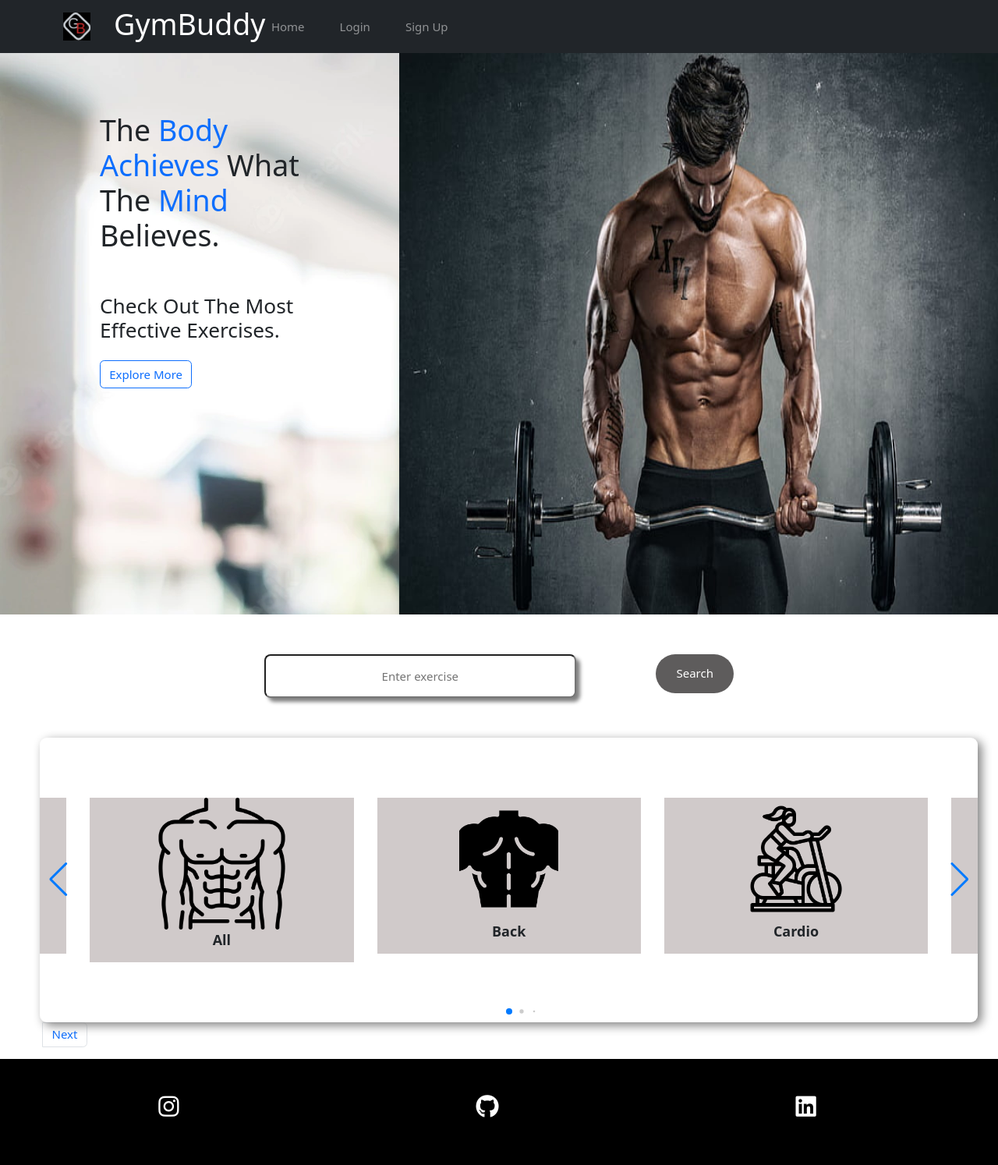
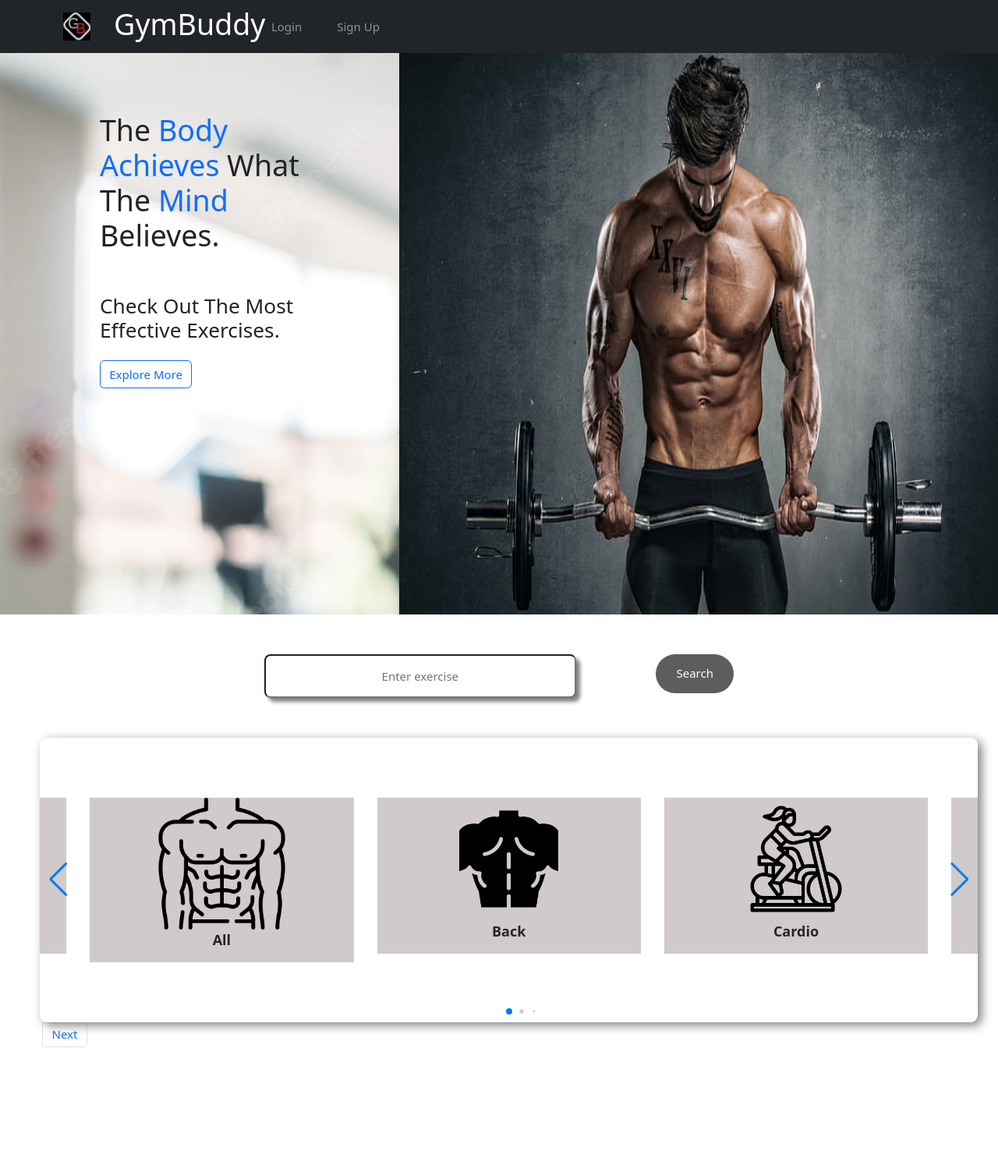
Before and after one commit to Asanti0116/GB2CURRENT, a Flask app: page /workouts in a window 1280 px wide. Shown: the whole page at 78% size. After the commit the page ends 1343 px from the top, so only its background shows below. Run offline with Flask 3, Linux system fonts and the light colour scheme; some libraries are stand-ins or nearby versions.

Commit message:
finishing touches to get it submitted

```diff
--- a/main.py
+++ b/main.py
@@ -114,9 +114,7 @@ def home():
     return render_template('index.html')
 
 
-@app.route('/home')
-def homepage():
-    return render_template('home.html')
+
 
 
 @ app.route('/about')
--- a/templates/about.html
+++ b/templates/about.html
@@ -2,7 +2,7 @@
 {% block content %}
 <div class="bgimg">
     <div class="caption">
-        <span class="border">Gym Buddy was greated so that you can stay motivated and have less stress spending time thinking of what you're going to do in the gym</span>
+        <span class="border">Gym Buddy was created so that you can stay motivated and have less stress spending time thinking of what you're going to do in the gym</span>
 
     </div>
   </div>
--- a/templates/base.html
+++ b/templates/base.html
@@ -7,9 +7,11 @@
 crossorigin="anonymous"/>
 <link rel="stylesheet" href="https://stackpath.bootstrapcdn.com/font-awesome/4.7.0/css/font-awesome.min.css" crossorigin="anonymous"/>
 <link rel="stylesheet" href="{{ url_for('static', filename = 'style.css') }}">
+<link rel="stylesheet" href="static/workouts.css">
 
 <title>{% block title %}GymBuddy{% endblock %}</title>
 </head>
+
   <body>
     <nav class="navbar navbar-expand-lg navbar-dark bg-dark static-top">
       <div class="container">
@@ -27,7 +29,7 @@ crossorigin="anonymous"/>
         </button>
         <div class="collapse navbar-collapse" id="navbar">
           <div class="navbar-nav">
-            <a class="nav-item nav-link" id="home" href="/">Home</a>
+
             {%if g.user%}
             <a class="nav-item nav-link" id="about"
               href="/about">About</a>
@@ -50,8 +52,9 @@ crossorigin="anonymous"/>
         </div>
       </div>
     </nav>
-  {% block content %}
-  <script src="https://code.jquery.com/jquery-3.2.1.slim.min.js" integrity="sha384-KJ3o2DKtIkvYIK3UENzmM7KCkRr/rE9/Qpg6aAZGJwFDMVNA/GpGFF93hXpG5KkN" crossorigin="anonymous"></script>
+
+{% block content %}
+<script src="https://code.jquery.com/jquery-3.2.1.slim.min.js" integrity="sha384-KJ3o2DKtIkvYIK3UENzmM7KCkRr/rE9/Qpg6aAZGJwFDMVNA/GpGFF93hXpG5KkN" crossorigin="anonymous"></script>
 <script src="https://cdnjs.cloudflare.com/ajax/libs/popper.js/1.12.9/umd/popper.min.js"
       integrity="sha384-ApNbgh9B+Y1QKtv3Rn7W3mgPxhU9K/ScQsAP7hUibX39j7fakFPskvXusvfa0b4Q"crossorigin="anonymous"
 ></script>
--- a/templates/dashboard.html
+++ b/templates/dashboard.html
@@ -2,10 +2,8 @@
 {% block content %}
 <div class="bgimg">
     <div class="caption">
-        <span class="border">YOUR PREMIER 24HOUR GYM BUDDY</span>
-        <br>
-        <span class="border">Use the links above to navigate through the app</span>
-    </div>
+        <span class="border">Dashboard</span>
+
   </div>
 </body>
 </html>
--- a/templates/workouts.html
+++ b/templates/workouts.html
@@ -32,21 +32,7 @@
     <button class="search ">Search</button>
   </div>
 
-  <!-- <div id="explore-exercise">
-    <div class="exercise-type" id="10" ><img src="static/images/all1.png" >
-    <p>All</p>
-    </div>
-    <div class="exercise-type" id="0"><img src="images/back.png" class="btn"><p>Back</p></div>
-     <div class="exercise-type" id="1"><img src="images/cardio1.png" class="btn" ><p>Cardio</p></div>
-    <div class="exercise-type" id="2"><img src="images/chest1.png" class="btn"><p>Chest</p></div>
-    <div class="exercise-type" id="6"><img src="images/shoulder.png" class="btn"><p>Shoulders</p></div>
-    <div class="exercise-type" id="3"><img src="images/lower arm.png" class="btn"><p>Lower Arms</p></div>
-    <div class="exercise-type" id="4"><img src="images/lowerleg.png"class="btn" ><p>Lower Legs</p></div>
-    <div class="exercise-type" id="5"><img src="images/neck.png" class="btn"><p>Neck</p></div>
-    <div class="exercise-type" id="7"><img src="images/upperarm.png" class="btn"><p>Upper Arms</p></div>
-    <div class="exercise-type" id="8"><img src="images/upperleg.png" class="btn"><p>Upper Legs</p></div>
-    <div class="exercise-type" id="9"><img src="images/waist.png" class="btn"><p>Waist</p></div>
-  </div> -->
+
   <div class="swiper mySwiper" id="explore-exercises">
       <div class=" swiper-wrapper">
         <div class="exercise-type1 swiper-slide" id="10" ><img src="static/images/all1.png" > <p>All</p></div>
@@ -118,21 +104,7 @@
 </article>
 
 </section>
-  <footer id="footer">
-    <div class="row text-center">
-      <div class="col-md-4 footer">
-        <p> <a href="https://www.instagram.com/rican1011/"><i class="fa-brands fa-instagram"></i></a></p>
 
-      </div>
-      <div class="col-md-4 footer">
-        <p><a href="https://github.com/Asanti0116?tab=repositories"><i class="fa-brands fa-github"></i></a></p>
-
-      </div>
-      <div class="col-md-4 footer">
-        <p><a href="https://www.linkedin.com/in/asanti-1011/"><i class="fa-brands fa-linkedin"></i></a></p>
-      </div>
-    </div>
-  </footer>
 
 
 
```
Also changed, not shown: templates/home.html (deleted, +0 -15 lines).
